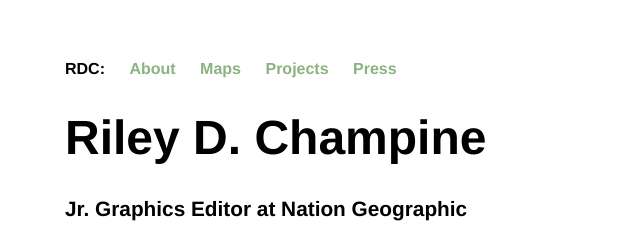
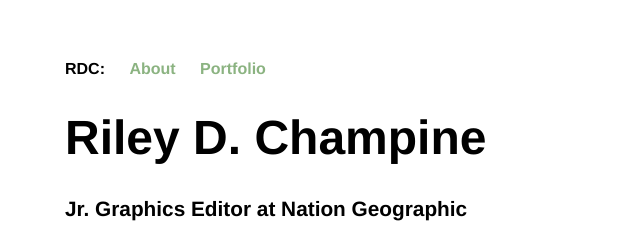
Before and after one commit to rileydchampine/rileydchampine.github.io, a Jekyll site: the page built from index.html, in a window 1280 px wide. Shown: the top 243 px of the page, without its empty margins (319-959 px from the left). Built offline with Jekyll 4.4.1, drawn with Linux system fonts in a browser that asks for light colours.

Commit message:
Update default.html

```diff
--- a/_layouts/default.html
+++ b/_layouts/default.html
@@ -10,9 +10,9 @@
 	    		<ul>
 	    			<li>RDC: </li>
 	        		<li><a href="/">About</a></li>
-	        		<li><a href="/maps.html">Maps</a></li>
-	        		<li><a href="/otherprojects.html">Projects</a></li>
-	        		<li><a href="/press.html">Press</a></li>
+	        		<li><a href="/maps.html">Portfolio</a></li>
+	        		<!--<li><a href="/otherprojects.html">Projects</a></li>-->
+	        		<!--<li><a href="/press.html">Press</a></li>-->
 
 	    		</ul>
 			</nav>
@@ -25,7 +25,7 @@
 	    		<ul>
 	        		<li><a href="mailto:rileydchampine@gmail.com">Email</a></li>
 	        		<li><a href="https://www.linkedin.com/in/rileydchampine">LinkedIn</a></li>
-	        		<li><a href="https://twitter.com/Riley_Champine">Twitter</a></li>
+	        		<li><a href="https://twitter.com/rileydchampine">Twitter</a></li>
 				</ul>
 			</footer>
 		</body>
```
